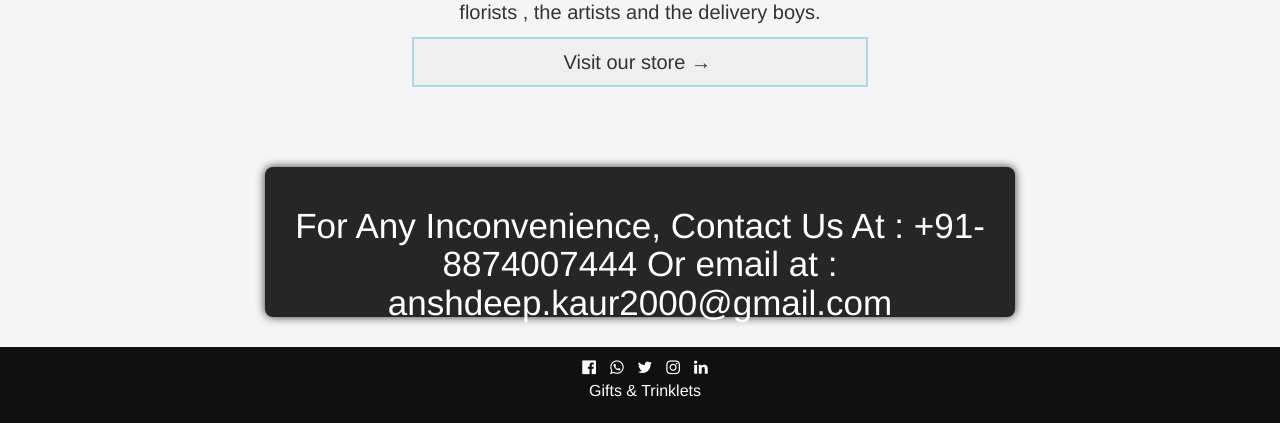
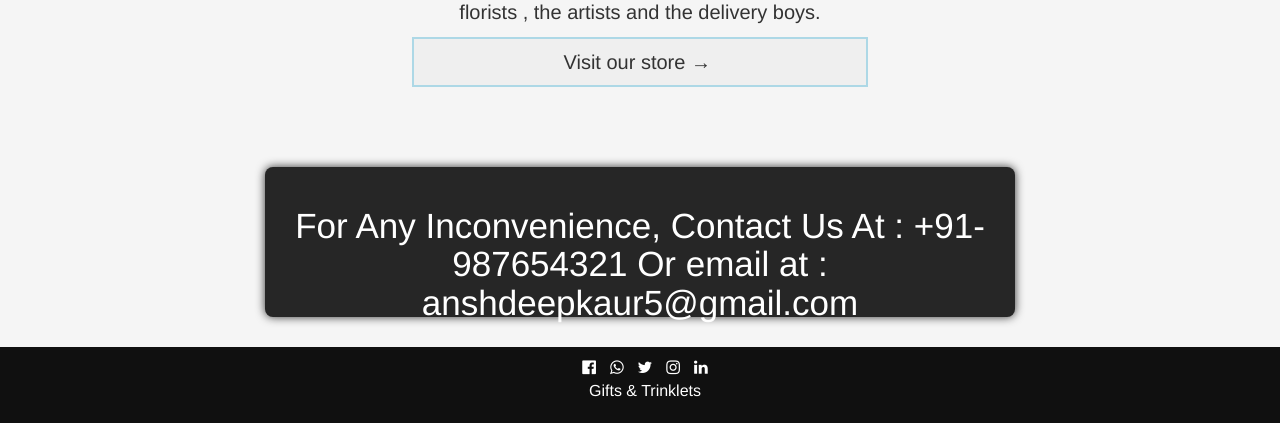
Before and after one commit to anshdeepkaur53/Ecommerce, a Django app: page /logout in a window 1280 px wide. Shown: the part 1344-1767 px from the top of the page. Run offline with Django 3.2, Linux system fonts and the light colour scheme; some libraries are stand-ins or nearby versions.

Commit message:
Update index.html

```diff
--- a/store/templates/store/index.html
+++ b/store/templates/store/index.html
@@ -66,7 +66,7 @@
             <form action="" target="_blank" method="post">
                 <center>
 
-                <h6>For Any Inconvenience, Contact Us At : +91-8874007444 Or email at : anshdeep.kaur2000@gmail.com</h6>
+                <h6>For Any Inconvenience, Contact Us At : +91-987654321 Or email at : anshdeepkaur5@gmail.com</h6>
                 <p></p>
                 <p></p>
                 <p></p>
```
